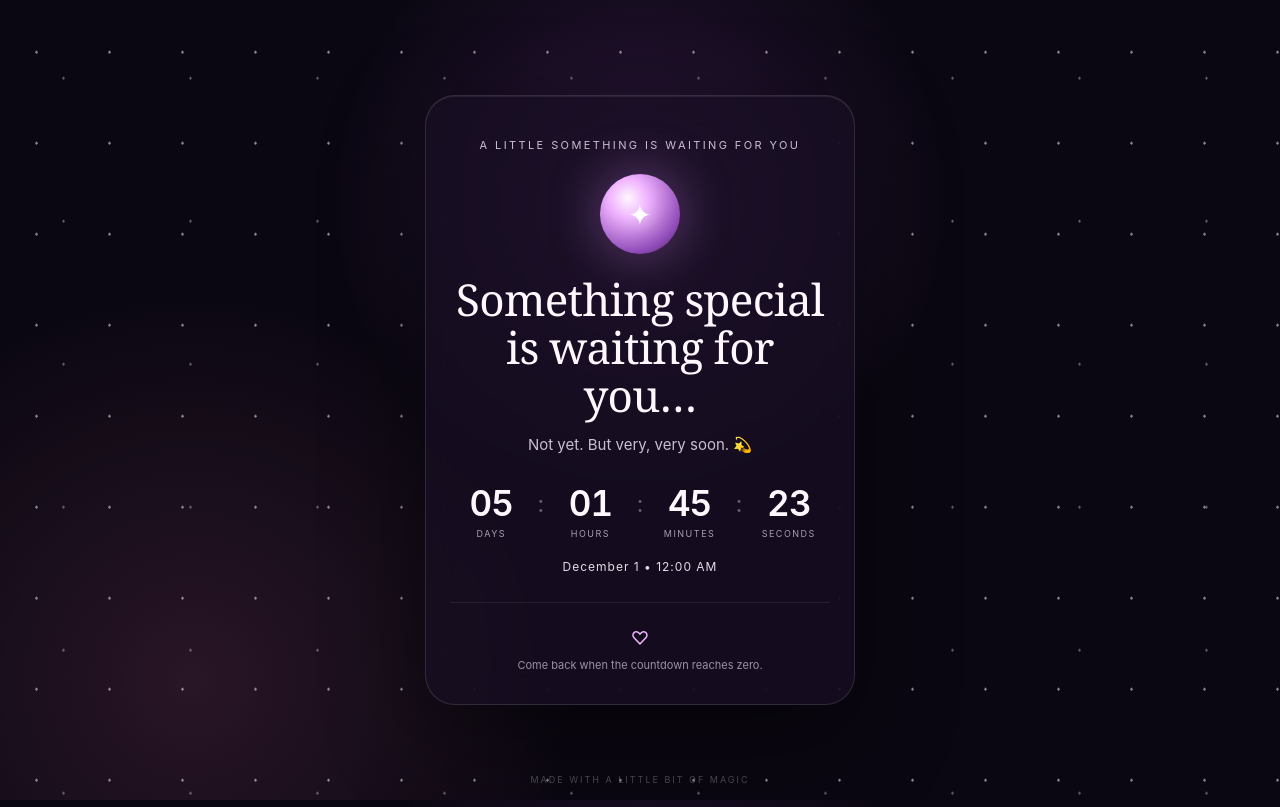
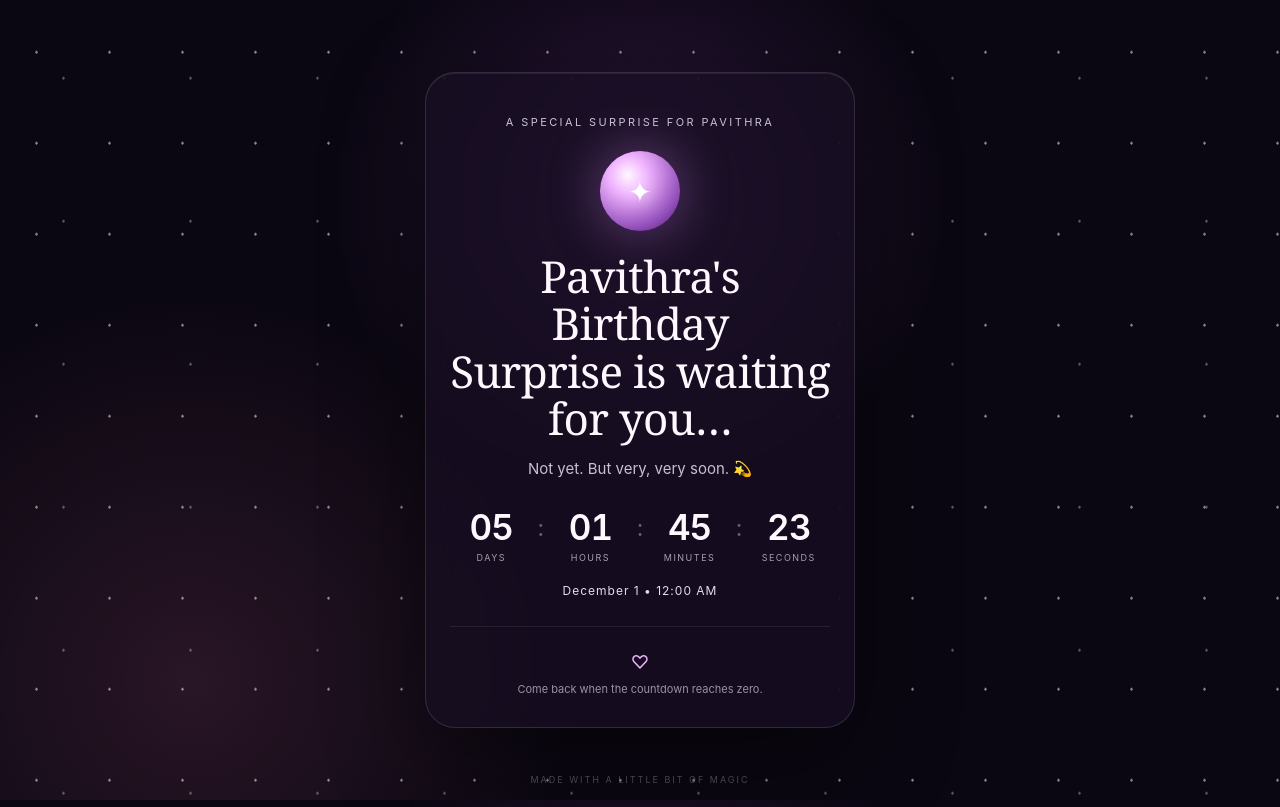
Before and after one commit to sgn2000/birthday-surprise, a plain HTML site: page index.html in a window 1280 px wide. Drawn offline with Linux system fonts and the light colour scheme.

Commit message:
updating the indes html file

```diff
--- a/index.html
+++ b/index.html
@@ -4,7 +4,7 @@
   <meta charset="UTF-8">
   <meta name="viewport" content="width=device-width, initial-scale=1.0, viewport-fit=cover">
   <meta name="theme-color" content="#0b0712">
-  <title>Something Special ✨</title>
+  <title>Pavithra's Birthday Surprise ❤️</title>
   <link rel="stylesheet" href="style.css">
 </head>
 <body>
@@ -12,13 +12,13 @@
     <div class="stars" aria-hidden="true"></div>
 
     <section class="card">
-      <div class="tiny">A little something is waiting for you</div>
+      <div class="tiny">A special surprise for Pavithra</div>
 
       <div class="orb" aria-hidden="true">
         <span>✦</span>
       </div>
 
-      <h1>Something special<br>is waiting for you…</h1>
+      <h1>Pavithra's Birthday<br>Surprise is waiting for you…</h1>
       <p class="sub">Not yet. But very, very soon. 💫</p>
 
       <div class="countdown" aria-label="Birthday countdown">
```
